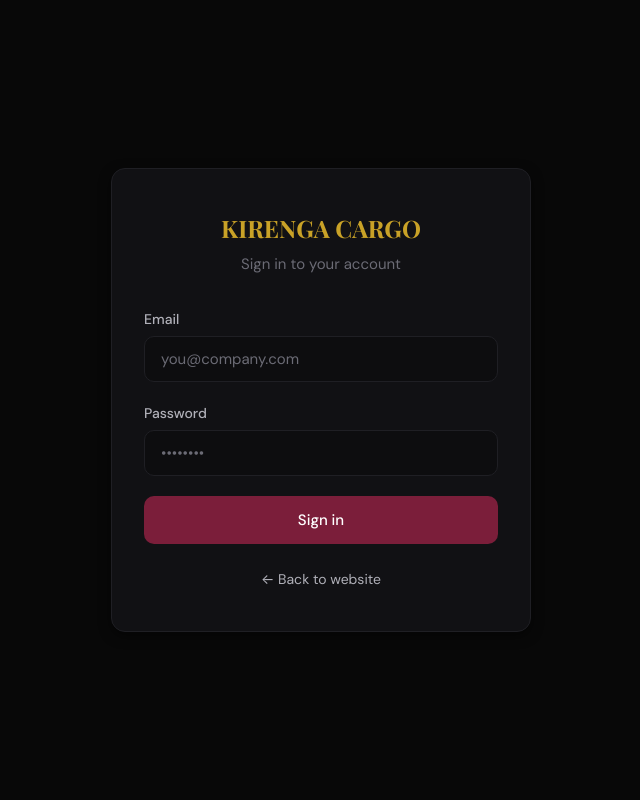
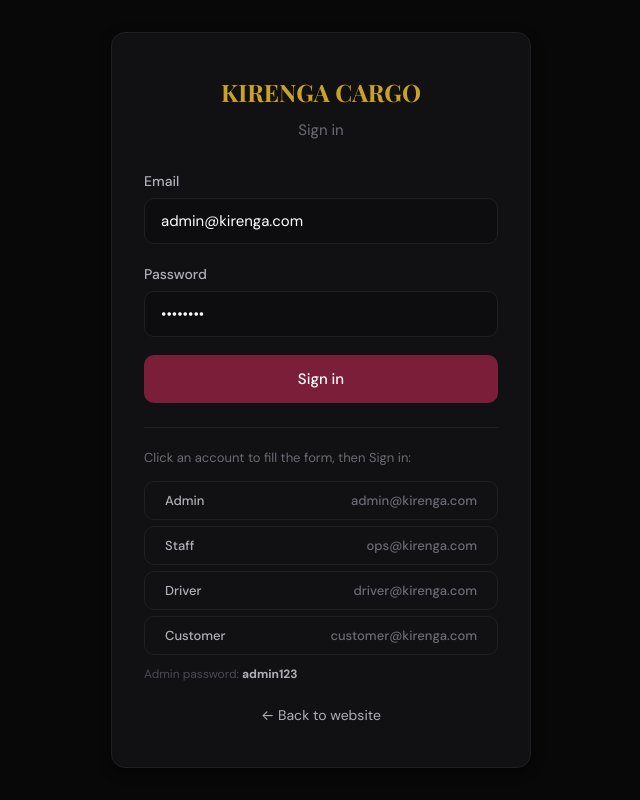
Before and after one commit to brianwaithakamuiru-create/KIRENGA-CARGO-2, a React (Vite) app: page /login in a window 1280 px wide. Shown: the whole page, without its empty margins (319-959 px from the left). Built offline with nearby package versions, Linux system fonts and the light colour scheme; no server answers; a web font is replaced by a local one.

Commit message:
Fix login: remove broken Setup import, simple admin123 password, fill buttons

```diff
--- a/src/App.tsx
+++ b/src/App.tsx
@@ -8,7 +8,6 @@
 
 import Home from './pages/Home';
 import Login from './pages/Auth/Login';
-import Setup from './pages/Auth/Setup';
 import Booking from './pages/Booking';
 import Tracking from './pages/Tracking';
 import About from './pages/About';
@@ -16,56 +15,20 @@
 import Fleet from './pages/Fleet';
 import Contact from './pages/Contact';
 
-function AdminShell({ title }: { title: string }) {
+function Shell({
+  variant,
+  title,
+}: {
+  variant: 'admin' | 'staff' | 'driver' | 'customer';
+  title: string;
+}) {
   return (
     <div style={{ display: 'flex', minHeight: '100vh' }}>
-      <Navigation variant="admin" />
+      <Navigation variant={variant} />
       <div style={{ flex: 1, display: 'flex', flexDirection: 'column' }}>
         <TopBar title={title} />
         <main style={{ flex: 1, padding: '1.5rem' }}>
-          <EmptyState title={title} description="Module connected to Firebase operations." />
-        </main>
-      </div>
-    </div>
-  );
-}
-
-function StaffShell({ title }: { title: string }) {
-  return (
-    <div style={{ display: 'flex', minHeight: '100vh' }}>
-      <Navigation variant="staff" />
-      <div style={{ flex: 1, display: 'flex', flexDirection: 'column' }}>
-        <TopBar title={title} />
-        <main style={{ flex: 1, padding: '1.5rem' }}>
-          <EmptyState title={title} description="Staff workplace module." />
-        </main>
-      </div>
-    </div>
-  );
-}
-
-function DriverShell({ title }: { title: string }) {
-  return (
-    <div style={{ display: 'flex', minHeight: '100vh' }}>
-      <Navigation variant="driver" />
-      <div style={{ flex: 1, display: 'flex', flexDirection: 'column' }}>
-        <TopBar title={title} />
-        <main style={{ flex: 1, padding: '1.5rem' }}>
-          <EmptyState title={title} description="Driver workplace module." />
-        </main>
-      </div>
-    </div>
-  );
-}
-
-function CustomerShell({ title }: { title: string }) {
-  return (
-    <div style={{ display: 'flex', minHeight: '100vh' }}>
-      <Navigation variant="customer" />
-      <div style={{ flex: 1, display: 'flex', flexDirection: 'column' }}>
-        <TopBar title={title} />
-        <main style={{ flex: 1, padding: '1.5rem' }}>
-          <EmptyState title={title} description="Customer portal module." />
+          <EmptyState title={title} description={`Welcome to the ${variant} portal.`} />
         </main>
       </div>
     </div>
@@ -74,7 +37,7 @@
 
 function AppRoutes() {
   const { loading } = useAuth();
-  if (loading) return <LoadingScreen message="Initializing KIRENGA CARGO…" />;
+  if (loading) return <LoadingScreen message="Loading…" />;
 
   return (
     <Routes>
@@ -86,17 +49,16 @@
       <Route path="/fleet" element={<Fleet />} />
       <Route path="/contact" element={<Contact />} />
       <Route path="/login" element={<Login />} />
-      <Route path="/setup" element={<Setup />} />
       <Route path="/forgot-password" element={<Login />} />
 
-      <Route path="/admin" element={<ProtectedRoute allowedRoles={['admin']}><AdminShell title="Command Center" /></ProtectedRoute>} />
-      <Route path="/admin/*" element={<ProtectedRoute allowedRoles={['admin']}><AdminShell title="Admin" /></ProtectedRoute>} />
-      <Route path="/staff" element={<ProtectedRoute allowedRoles={['operations','dispatch','logistics','finance','documentation','fleet','support','hr']}><StaffShell title="Workplace" /></ProtectedRoute>} />
-      <Route path="/staff/*" element={<ProtectedRoute allowedRoles={['operations','dispatch','logistics','finance','documentation','fleet','support','hr']}><StaffShell title="Staff" /></ProtectedRoute>} />
-      <Route path="/driver" element={<ProtectedRoute allowedRoles={['driver']}><DriverShell title="Workplace" /></ProtectedRoute>} />
-      <Route path="/driver/*" element={<ProtectedRoute allowedRoles={['driver']}><DriverShell title="Driver" /></ProtectedRoute>} />
-      <Route path="/customer" element={<ProtectedRoute allowedRoles={['customer']}><CustomerShell title="Dashboard" /></ProtectedRoute>} />
-      <Route path="/customer/*" element={<ProtectedRoute allowedRoles={['customer']}><CustomerShell title="Customer" /></ProtectedRoute>} />
+      <Route path="/admin" element={<ProtectedRoute allowedRoles={['admin']}><Shell variant="admin" title="Command Center" /></ProtectedRoute>} />
+      <Route path="/admin/*" element={<ProtectedRoute allowedRoles={['admin']}><Shell variant="admin" title="Admin" /></ProtectedRoute>} />
+      <Route path="/staff" element={<ProtectedRoute allowedRoles={['operations','dispatch','logistics','finance','documentation','fleet','support','hr']}><Shell variant="staff" title="Workplace" /></ProtectedRoute>} />
+      <Route path="/staff/*" element={<ProtectedRoute allowedRoles={['operations','dispatch','logistics','finance','documentation','fleet','support','hr']}><Shell variant="staff" title="Staff" /></ProtectedRoute>} />
+      <Route path="/driver" element={<ProtectedRoute allowedRoles={['driver']}><Shell variant="driver" title="Workplace" /></ProtectedRoute>} />
+      <Route path="/driver/*" element={<ProtectedRoute allowedRoles={['driver']}><Shell variant="driver" title="Driver" /></ProtectedRoute>} />
+      <Route path="/customer" element={<ProtectedRoute allowedRoles={['customer']}><Shell variant="customer" title="Dashboard" /></ProtectedRoute>} />
+      <Route path="/customer/*" element={<ProtectedRoute allowedRoles={['customer']}><Shell variant="customer" title="Customer" /></ProtectedRoute>} />
 
       <Route path="*" element={<Navigate to="/" replace />} />
     </Routes>
--- a/src/hooks/useAuth.ts
+++ b/src/hooks/useAuth.ts
@@ -10,57 +10,33 @@
 
 const SESSION_KEY = 'kirenga_session_user';
 
-/** Local accounts — no Firebase required for login */
-const LOCAL_USERS: Record<string, { password: string; user: User }> = {
-  'admin@kirenga.com': {
-    password: 'KirengaAdmin2026!',
-    user: {
-      uid: 'local-admin',
-      email: 'admin@kirenga.com',
-      displayName: 'Administrator',
-      role: 'admin',
-      status: 'active',
-      createdAt: new Date().toISOString(),
-      updatedAt: new Date().toISOString(),
-    },
-  },
-  'ops@kirenga.com': {
-    password: 'ops123',
-    user: {
-      uid: 'local-ops',
-      email: 'ops@kirenga.com',
-      displayName: 'Operations Staff',
-      role: 'operations',
-      status: 'active',
-      createdAt: new Date().toISOString(),
-      updatedAt: new Date().toISOString(),
-    },
-  },
-  'driver@kirenga.com': {
-    password: 'driver123',
-    user: {
-      uid: 'local-driver',
-      email: 'driver@kirenga.com',
-      displayName: 'Driver',
-      role: 'driver',
-      status: 'active',
-      createdAt: new Date().toISOString(),
-      updatedAt: new Date().toISOString(),
-    },
-  },
-  'customer@kirenga.com': {
-    password: 'customer123',
-    user: {
-      uid: 'local-customer',
-      email: 'customer@kirenga.com',
-      displayName: 'Customer',
-      role: 'customer',
-      status: 'active',
-      createdAt: new Date().toISOString(),
-      updatedAt: new Date().toISOString(),
-    },
-  },
-};
+function makeUser(
+  uid: string,
+  email: string,
+  displayName: string,
+  role: User['role']
+): User {
+  return {
+    uid,
+    email,
+    displayName,
+    role,
+    status: 'active',
+    createdAt: new Date().toISOString(),
+    updatedAt: new Date().toISOString(),
+  };
+}
+
+export const LOCAL_ACCOUNTS = [
+  { email: 'admin@kirenga.com', password: 'admin123', label: 'Admin', user: makeUser('local-admin', 'admin@kirenga.com', 'Administrator', 'admin') },
+  { email: 'ops@kirenga.com', password: 'ops123', label: 'Staff', user: makeUser('local-ops', 'ops@kirenga.com', 'Operations', 'operations') },
+  { email: 'driver@kirenga.com', password: 'driver123', label: 'Driver', user: makeUser('local-driver', 'driver@kirenga.com', 'Driver', 'driver') },
+  { email: 'customer@kirenga.com', password: 'customer123', label: 'Customer', user: makeUser('local-customer', 'customer@kirenga.com', 'Customer', 'customer') },
+] as const;
+
+const LOCAL_USERS: Record<string, { password: string; user: User }> = Object.fromEntries(
+  LOCAL_ACCOUNTS.map((a) => [a.email, { password: a.password, user: a.user }])
+);
 
 export function useAuth() {
   const [state, setState] = useState<AuthState>({
@@ -74,8 +50,7 @@
     try {
       const saved = localStorage.getItem(SESSION_KEY);
       if (saved) {
-        const user = JSON.parse(saved) as User;
-        setState({ user, firebaseUser: null, loading: false, error: null });
+        setState({ user: JSON.parse(saved) as User, firebaseUser: null, loading: false, error: null });
         return;
       }
     } catch {
@@ -86,25 +61,13 @@
 
   const login = useCallback(async (email: string, password: string) => {
     setState((s) => ({ ...s, loading: true, error: null }));
-    const key = email.toLowerCase().trim();
-    const entry = LOCAL_USERS[key];
-
+    const entry = LOCAL_USERS[email.toLowerCase().trim()];
     if (entry && entry.password === password) {
       localStorage.setItem(SESSION_KEY, JSON.stringify(entry.user));
-      setState({
-        user: entry.user,
-        firebaseUser: null,
-        loading: false,
-        error: null,
-      });
+      setState({ user: entry.user, firebaseUser: null, loading: false, error: null });
       return;
     }
-
-    setState((s) => ({
-      ...s,
-      loading: false,
-      error: 'Invalid email or password.',
-    }));
+    setState((s) => ({ ...s, loading: false, error: 'Invalid email or password.' }));
     throw new Error('Invalid credentials');
   }, []);
 
--- a/src/pages/Auth/Login.tsx
+++ b/src/pages/Auth/Login.tsx
@@ -1,6 +1,6 @@
 import { useState, useEffect, FormEvent } from 'react';
 import { Link, useNavigate, useLocation } from 'react-router-dom';
-import { useAuth } from '../../hooks/useAuth';
+import { useAuth, LOCAL_ACCOUNTS } from '../../hooks/useAuth';
 import { APP_NAME } from '../../lib/constants';
 import { Loader2 } from 'lucide-react';
 
@@ -12,8 +12,8 @@
 }
 
 export default function Login() {
-  const [email, setEmail] = useState('');
-  const [password, setPassword] = useState('');
+  const [email, setEmail] = useState('admin@kirenga.com');
+  const [password, setPassword] = useState('admin123');
   const [submitting, setSubmitting] = useState(false);
   const [error, setError] = useState('');
   const { login, user } = useAuth();
@@ -32,9 +32,9 @@
     setError('');
     setSubmitting(true);
     try {
-      await login(email, password);
+      await login(email.trim(), password);
     } catch {
-      setError('Invalid email or password.');
+      setError('Invalid email or password. Use the accounts listed below.');
     } finally {
       setSubmitting(false);
     }
@@ -43,89 +43,69 @@
   if (user) return null;
 
   return (
-    <div
-      style={{
-        minHeight: '100vh',
-        display: 'flex',
-        alignItems: 'center',
-        justifyContent: 'center',
-        padding: '1.5rem',
-        background: 'var(--bg-primary)',
-      }}
-    >
+    <div style={{ minHeight: '100vh', display: 'flex', alignItems: 'center', justifyContent: 'center', padding: '1.5rem', background: 'var(--bg-primary)' }}>
       <div className="panel" style={{ width: '100%', maxWidth: 420, padding: '2.5rem 2rem' }}>
-        <div style={{ textAlign: 'center', marginBottom: '2rem' }}>
-          <div
-            style={{
-              fontFamily: 'var(--font-heading)',
-              fontSize: '1.5rem',
-              fontWeight: 700,
-              color: 'var(--accent)',
-              marginBottom: '0.25rem',
-            }}
-          >
+        <div style={{ textAlign: 'center', marginBottom: '1.75rem' }}>
+          <div style={{ fontFamily: 'var(--font-heading)', fontSize: '1.5rem', fontWeight: 700, color: 'var(--accent)' }}>
             {APP_NAME}
           </div>
-          <p style={{ color: 'var(--text-muted)', fontSize: '0.9375rem' }}>Sign in to your account</p>
+          <p style={{ color: 'var(--text-muted)', fontSize: '0.9375rem', marginTop: 6 }}>Sign in</p>
         </div>
 
-        <form onSubmit={handleSubmit} style={{ display: 'flex', flexDirection: 'column', gap: '1.25rem' }}>
+        <form onSubmit={handleSubmit} style={{ display: 'flex', flexDirection: 'column', gap: '1.15rem' }}>
           {error && (
-            <div
-              style={{
-                background: 'rgba(239, 68, 68, 0.1)',
-                border: '1px solid rgba(239, 68, 68, 0.3)',
-                color: 'var(--error)',
-                padding: '0.75rem 1rem',
-                borderRadius: 'var(--radius-md)',
-                fontSize: '0.875rem',
-              }}
-            >
+            <div style={{ background: 'rgba(239,68,68,0.1)', border: '1px solid rgba(239,68,68,0.3)', color: 'var(--error)', padding: '0.75rem 1rem', borderRadius: 'var(--radius-md)', fontSize: '0.875rem' }}>
               {error}
             </div>
           )}
 
           <div>
             <label className="label" htmlFor="email">Email</label>
-            <input
-              id="email"
-              type="email"
-              className="input"
-              value={email}
-              onChange={(e) => setEmail(e.target.value)}
-              placeholder="you@company.com"
-              required
-              autoComplete="email"
-            />
+            <input id="email" type="email" className="input" value={email} onChange={(e) => setEmail(e.target.value)} required autoComplete="username" />
           </div>
 
           <div>
             <label className="label" htmlFor="password">Password</label>
-            <input
-              id="password"
-              type="password"
-              className="input"
-              value={password}
-              onChange={(e) => setPassword(e.target.value)}
-              placeholder="••••••••"
-              required
-              autoComplete="current-password"
-            />
+            <input id="password" type="password" className="input" value={password} onChange={(e) => setPassword(e.target.value)} required autoComplete="current-password" />
           </div>
 
           <button type="submit" className="btn btn-primary" disabled={submitting} style={{ width: '100%', padding: '0.875rem' }}>
             {submitting ? (
-              <>
-                <Loader2 size={18} style={{ animation: 'spin 1s linear infinite' }} />
-                Signing in…
-              </>
+              <><Loader2 size={18} style={{ animation: 'spin 1s linear infinite' }} /> Signing in…</>
             ) : (
               'Sign in'
             )}
           </button>
         </form>
 
-        <p style={{ textAlign: 'center', marginTop: '1.5rem', fontSize: '0.875rem', color: 'var(--text-muted)' }}>
+        <div style={{ marginTop: '1.5rem', borderTop: '1px solid var(--border)', paddingTop: '1.25rem' }}>
+          <p style={{ fontSize: '0.8125rem', color: 'var(--text-muted)', marginBottom: '0.75rem' }}>
+            Click an account to fill the form, then Sign in:
+          </p>
+          <div style={{ display: 'flex', flexDirection: 'column', gap: 6 }}>
+            {LOCAL_ACCOUNTS.map((a) => (
+              <button
+                key={a.email}
+                type="button"
+                className="btn btn-ghost"
+                style={{ width: '100%', justifyContent: 'space-between', fontSize: '0.8125rem' }}
+                onClick={() => {
+                  setEmail(a.email);
+                  setPassword(a.password);
+                  setError('');
+                }}
+              >
+                <span>{a.label}</span>
+                <span style={{ color: 'var(--text-muted)' }}>{a.email}</span>
+              </button>
+            ))}
+          </div>
+          <p style={{ fontSize: '0.75rem', color: 'var(--text-disabled)', marginTop: 10 }}>
+            Admin password: <strong style={{ color: 'var(--text-secondary)' }}>admin123</strong>
+          </p>
+        </div>
+
+        <p style={{ textAlign: 'center', marginTop: '1.25rem', fontSize: '0.875rem' }}>
           <Link to="/" style={{ color: 'var(--text-secondary)' }}>← Back to website</Link>
         </p>
       </div>
```
